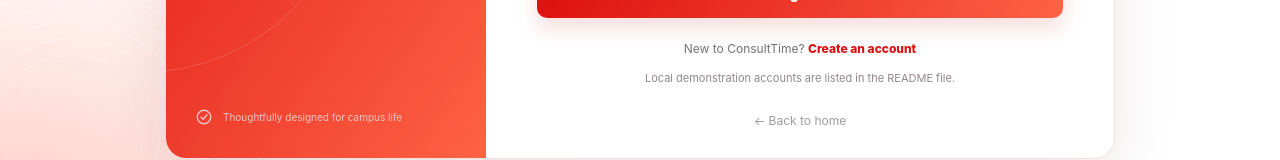
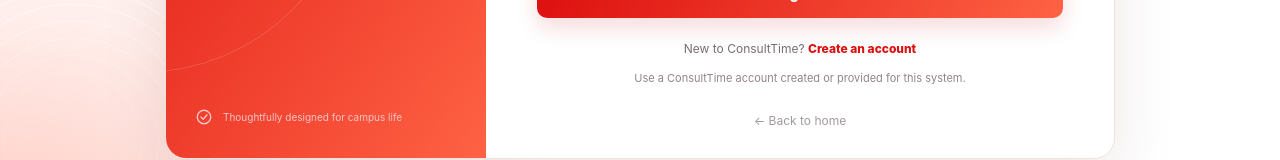
Before and after one commit to wanawaj/ConsultTime-G6, a React (Vite) app: page /login in a window 1280 px wide. Shown: the part 585-745 px from the top of the page. Built offline with nearby package versions, Linux system fonts and the light colour scheme; no server answers.

Commit message:
Update login for database-backed authentication

```diff
--- a/src/components/LoginPage.jsx
+++ b/src/components/LoginPage.jsx
@@ -69,7 +69,7 @@ export default function LoginPage() {
         New to ConsultTime? <Link to="/signup">Create an account</Link>
       </p>
       <p className="ct-auth-demo-note">
-        Local demonstration accounts are listed in the README file.
+        Use a ConsultTime account created or provided for this system.
       </p>
     </AuthFrame>
   );
```
